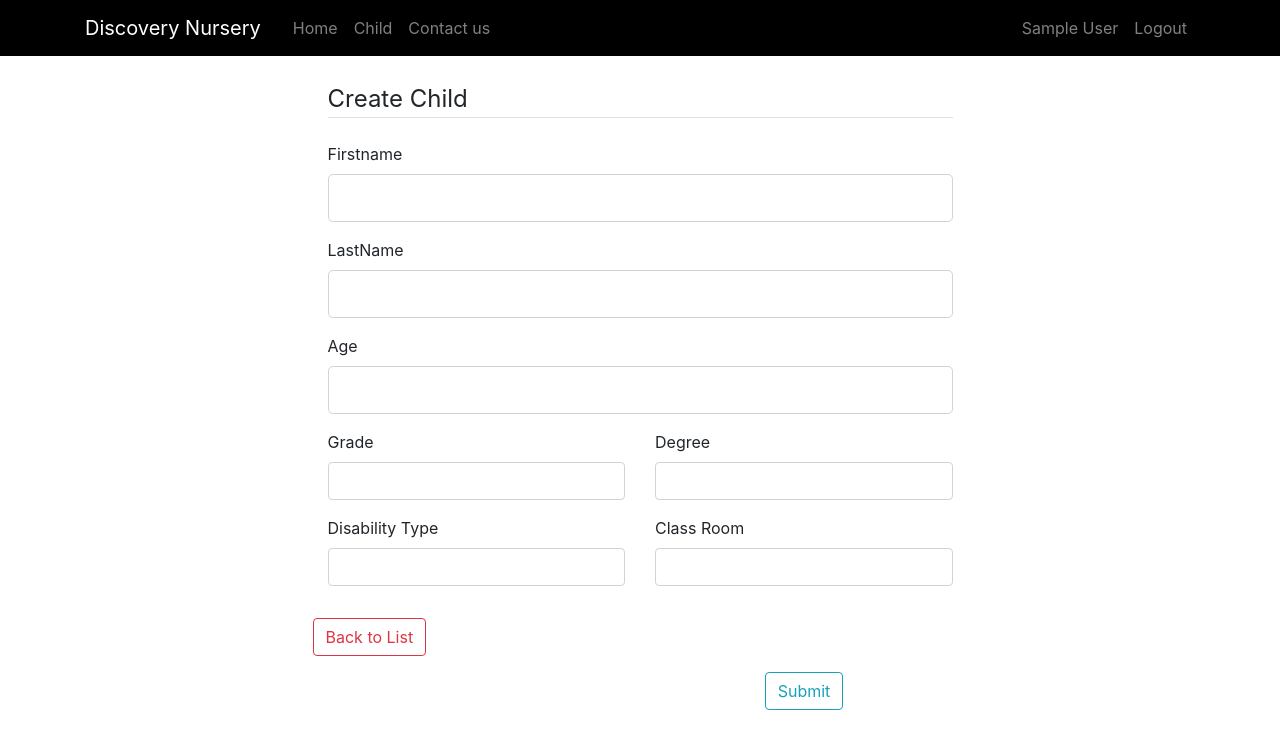
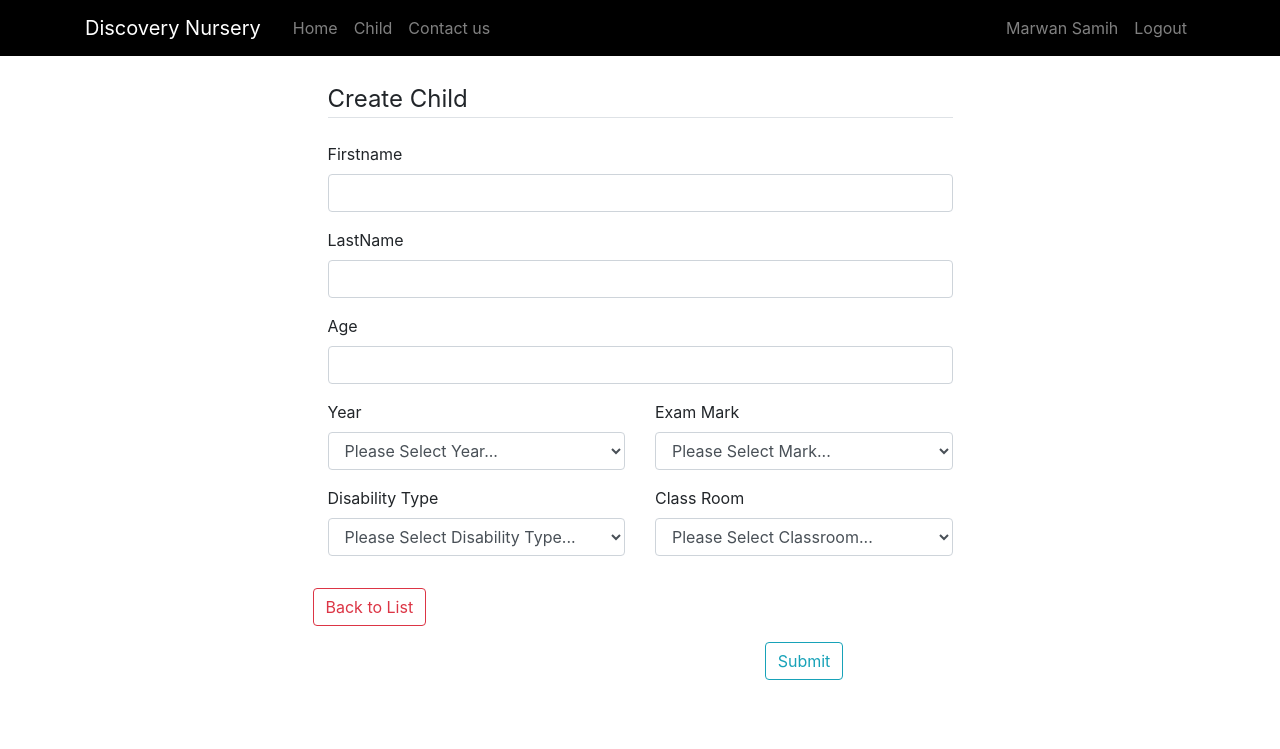
Before and after one commit to MarShallOwn/Discovery_Python, a Flask app: page /child/create in a window 1280 px wide. Shown: the top 749 px of the page. Run offline with Flask 2, Linux system fonts and the light colour scheme; a user stored in the database is signed in; tables that the repository leaves empty hold one stand-in row (values such as "Sample post"); some libraries are stand-ins or nearby versions; some web fonts are replaced.

Commit message:
Change child password button, dropdown lists

```diff
--- a/app/__init__.py
+++ b/app/__init__.py
@@ -7,7 +7,7 @@
 app = Flask(__name__)
 app.config['SQLALCHEMY_TRACK_MODIFICATIONS'] = False
 app.config['SECRET_KEY'] = os.environ.get('SECRET_KEY')
-app.config['SQLALCHEMY_DATABASE_URI'] = os.environ.get('DATABASE_URL')
+app.config['SQLALCHEMY_DATABASE_URI'] = 'sqlite:///Discovery.db'
 db = SQLAlchemy(app)
 bcrypt = Bcrypt(app)
 login_manager = LoginManager(app)
--- a/app/forms.py
+++ b/app/forms.py
@@ -92,6 +92,13 @@
 
     submit = SubmitField('Submit')
 
+years = [(0, 'Please Select Year...'), ("First", "First"), ("Second", "Second"), ("Third", "Third"), ("Fourth", "Fourth"), ("Fifth", "Fifth")]
+
+marks = [(0, 'Please Select Mark...'), ("A+", "A+"), ("A", "A"), ("B+", "B+"), ("B", "B"), ("C+", "C+"), ("C", "C"), ("D+", "D+"), ("D", "D")]
+
+disability_types = [(0, 'Please Select Disability Type...'), ("Autism", "Autism"), ("Blindness", "Blindness"), ("Deafness", "Deafness"), ("Emotional Disturbance", "Emotional Disturbance"), ("Hearing Impairment", "Hearing Impairment"), ("Intellectual Disability", "Intellectual Disability"), ("Multiple Disabilities", "Multiple Disabilities"), ("Orthopedic Impairment", "Orthopedic Impairment"), ("Other Health Impaired", "Other Health Impaired"), ("Specific Learning Disability", "Specific Learning Disability"), ("Speech or Language Impairment", "Speech or Language Impairment"), ("Traumatic Brain Injury", "Traumatic Brain Injury"), ("Visual Impairment", "Visual Impairment") ]
+
+classrooms = [(0, 'Please Select Classroom...'), ("A", "A"), ("B", "B"), ("C", "C"), ("D","D"), ("E", "E")]
 
 class ChildForm(FlaskForm):
 
@@ -101,13 +108,13 @@
 
     age = IntegerField('Age', validators=[DataRequired()])
 
-    grade = IntegerField('Grade', validators=[DataRequired()])
+    year = SelectField('Year', validators=[DataRequired()], choices=years)
 
-    degree = StringField('Degree', validators=[DataRequired()])
+    mark = SelectField('Exam Mark', validators=[DataRequired()], choices=marks)
 
-    disability_type = StringField('Disability Type', validators=[DataRequired()])
+    disability_type = SelectField('Disability Type', validators=[DataRequired()], choices=disability_types)
 
-    class_room = StringField("Class Room", validators=[DataRequired()])
+    class_room = SelectField("Class Room", validators=[DataRequired()], choices=classrooms)
 
     submit = SubmitField('Submit')
 
--- a/app/models.py
+++ b/app/models.py
@@ -27,8 +27,8 @@
     LastName = db.Column(db.String(25), nullable=False)
     Password = db.Column(db.String(20),nullable=False)
     Age = db.Column(db.Integer, nullable=False)
-    Grade = db.Column(db.Integer, nullable=False)
-    Degree = db.Column(db.String(10))
+    Year = db.Column(db.String(10), nullable=False)
+    Mark = db.Column(db.String(10))
     Disability_Type = db.Column(db.String(50), nullable=False)
     ClassRoom = db.Column(db.String(10), nullable = False)
     teacher_id = db.Column(db.String(50), db.ForeignKey('teacher.id'))
--- a/app/routes.py
+++ b/app/routes.py
@@ -3,7 +3,7 @@
 from random import choice
 from string import ascii_letters, digits
 from datetime import date
-from flask import render_template, url_for, flash, redirect, request, abort
+from flask import render_template, url_for, flash, redirect, request, abort, jsonify
 from app import app, db, bcrypt
 from app.forms import RegistrationForm, LoginForm, UpdateAccountForm, ChildForm, TeacherForm, ParentForm, EmployeeForm
 from app.models import User, Employee, Teacher, Parent, Child
@@ -119,7 +119,7 @@
 def child_create():
     form = ChildForm()
     if form.validate_on_submit():
-        child = Child(id=str(uuid4()), FirstName=form.firstname.data, LastName=form.lastname.data, Password= randomString(8), Age= form.age.data, Grade = form.grade.data, Degree= form.degree.data.upper(), Disability_Type = form.disability_type.data, ClassRoom= form.class_room.data.upper())
+        child = Child(id=str(uuid4()), FirstName=form.firstname.data, LastName=form.lastname.data, Password= randomString(8), Age= form.age.data, Year = form.year.data, Mark= form.mark.data.upper(), Disability_Type = form.disability_type.data, ClassRoom= form.class_room.data.upper())
         print(child.id)
         parent = Parent(id=str(uuid4()), child_id=child.id)
         db.session.add(child)
@@ -183,6 +183,17 @@
         return redirect(url_for('home'))
 """
 
+@app.route('/child/change/password')
+@login_required
+def change_child_password():
+    child = Child.query.get(request.args.get('Id'))
+    child.Password = randomString(8)
+    parent = Parent.query.filter_by(child_id=child.id).first()
+    parent.user_id = None
+    db.session.commit()
+    return jsonify(child.Password)
+
+
 @app.route('/child/<child_id>/delete')
 @login_required
 def child_delete(child_id):
@@ -198,7 +209,7 @@
 @app.route('/child/<child_id>/confirm_delete', methods=['POST'])
 def child_confirm_delete(child_id):
     child = Child.query.get_or_404(child_id)
-    parent = Parent.query.filter_by(child_id=child.id)
+    parent = Parent.query.filter_by(child_id=child.id).first()
   #  if current_user.role == 'Admin' or current_user == guest.user:
     db.session.delete(child)
     db.session.delete(parent)
@@ -225,8 +236,8 @@
         child.FirstName = form.firstname.data
         child.LastName = form.lastname.data
         child.Age = form.age.data
-        child.Grade = form.grade.data
-        child.Degree = form.degree.data.upper()
+        child.Year = form.year.data
+        child.Mark = form.mark.data.upper()
         child.Disability_Type = form.disability_type.data
         child.ClassRoom = form.class_room.data.upper()
         db.session.commit()
@@ -239,8 +250,8 @@
         form.firstname.data = child.FirstName
         form.lastname.data = child.LastName
         form.age.data = child.Age
-        form.grade.data = child.Grade
-        form.degree.data = child.Degree
+        form.year.data = child.Year
+        form.mark.data = child.Mark
         form.disability_type.data = child.Disability_Type
         form.class_room.data = child.ClassRoom
     return render_template('child_update.html', title="Reservation Update", form=form)
--- a/app/templates/child_create.html
+++ b/app/templates/child_create.html
@@ -13,16 +13,16 @@
                     {{ form.firstname.label(class="form-control-label") }}
 
                     {% if form.firstname.errors %}
-                    <div class="col-md-10">
-                        {{ form.firstname(class="form-control form-control-lg is-invalid") }}
-                    </div>
+
+                        {{ form.firstname(class="form-control is-invalid") }}
+
                         <div class="invalid-feedback">
                             {% for error in form.firstname.errors %}
                                 <span>{{error}}</span>
                             {% endfor %}
                         </div>
                     {% else %}
-                        {{ form.firstname(class="form-control form-control-lg") }}
+                        {{ form.firstname(class="form-control") }}
                     {% endif %}
             </div>
 
@@ -30,16 +30,16 @@
                     {{ form.lastname.label(class="form-control-label") }}
 
                     {% if form.lastname.errors %}
-                    <div class="col-md-10">
-                        {{ form.lastname(class="form-control form-control-lg is-invalid") }}
-                    </div>
+
+                        {{ form.lastname(class="form-control is-invalid") }}
+
                         <div class="invalid-feedback">
                             {% for error in form.lastname.errors %}
                                 <span>{{error}}</span>
                             {% endfor %}
                         </div>
                     {% else %}
-                        {{ form.lastname(class="form-control form-control-lg") }}
+                        {{ form.lastname(class="form-control") }}
                     {% endif %}
             </div>
 
@@ -47,55 +47,53 @@
                     {{ form.age.label(class="form-control-label") }}
 
                     {% if form.age.errors %}
-                    <div class="col-md-10">
-                        {{ form.age(class="form-control form-control-lg is-invalid") }}
-                    </div>
+
+                        {{ form.age(class="form-control is-invalid") }}
+
                         <div class="invalid-feedback">
                             {% for error in form.age.errors %}
                                 <span>{{error}}</span>
                             {% endfor %}
                         </div>
                     {% else %}
-                        {{ form.age(class="form-control form-control-lg") }}
+                        {{ form.age(class="form-control") }}
                     {% endif %}
             </div>
 
             <div class="row">
                 <div class="form-group col-md-6">
-                    {{form.grade.label(class="form-label")}}
+                    {{form.year.label(class="form-label")}}
 
-                    {% if form.grade.errors %}
+                    {% if form.year.errors %}
 
-                    <div class="col-md-10">
-                        {{ form.grade(class="form-control form-control-lg is-invalid") }}
-                    </div>
+                        {{ form.year(class="form-control is-invalid") }}
+
                 <div class="invalid-feedback">
-                        {% for error in form.grade.errors %}
+                        {% for error in form.year.errors %}
                         <span>{{error}}</span>
                         {% endfor %}
                     </div>
 
                 {% else %}
-                {{ form.grade(class="form-control") }}
+                {{ form.year(class="form-control") }}
                 {% endif %}
                 </div>
 
                 <div class="form-group col-md-6">
-                    {{form.degree.label(class="form-label")}}
+                    {{form.mark.label(class="form-label")}}
 
-                    {% if form.degree.errors %}
+                    {% if form.mark.errors %}
 
-                    <div class="col-md-10">
-                        {{ form.degree(class="form-control form-control-lg is-invalid") }}
-                    </div>
+                        {{ form.mark(class="form-control is-invalid") }}
+
                 <div class="invalid-feedback">
-                        {% for error in form.degree.errors %}
+                        {% for error in form.mark.errors %}
                         <span>{{error}}</span>
                         {% endfor %}
                     </div>
 
                 {% else %}
-                {{ form.degree(class="form-control") }}
+                {{ form.mark(class="form-control") }}
                 {% endif %}
                 </div>
             </div>
@@ -107,9 +105,8 @@
 
                         {% if form.disability_type.errors %}
 
-                        <div class="col-md-10">
-                            {{ form.disability_type(class="form-control form-control-lg is-invalid") }}
-                        </div>
+                        {{ form.disability_type(class="form-control is-invalid") }}
+
                     <div class="invalid-feedback">
                             {% for error in form.disability_type.errors %}
                             <span>{{error}}</span>
@@ -127,9 +124,9 @@
 
                         {% if form.class_room.errors %}
 
-                        <div class="col-md-10">
-                            {{ form.class_room(class="form-control form-control-lg is-invalid") }}
-                        </div>
+
+                        {{ form.class_room(class="form-control is-invalid") }}
+
                     <div class="invalid-feedback">
                             {% for error in form.class_room.errors %}
                             <span>{{error}}</span>
--- a/app/templates/child_list.html
+++ b/app/templates/child_list.html
@@ -36,7 +36,7 @@
                 Age
             </th>
             <th>
-                Grade
+                Year
             </th>
             <th>
               Disability Type
@@ -60,7 +60,7 @@
                 <p>{{child.Age}}</p>
             </td>
             <td>
-                  <p>{{child.Grade}}</p>
+                  <p>{{child.Year}}</p>
               </td>
               <td>
                   <p>{{child.Disability_Type}}</p>
--- a/app/templates/child_list_search_ajax.html
+++ b/app/templates/child_list_search_ajax.html
@@ -10,7 +10,7 @@
         <p>{{child.Age}}</p>
     </td>
     <td>
-          <p>{{child.Grade}}</p>
+          <p>{{child.Year}}</p>
       </td>
       <td>
           <p>{{child.Disability_Type}}</p>
--- a/app/templates/information_to_parent.html
+++ b/app/templates/information_to_parent.html
@@ -5,8 +5,8 @@
 <h3> FirstName: {{child.FirstName}}</h3>
 <h3> LastName: {{child.LastName}}</h3>
 <h3> Age: {{child.Age}}</h3>
-<h3> Grade: {{child.Grade}}</h3>
-<h3> Degree: {{child.Degree}}</h3>
+<h3> Year: {{child.Year}}</h3>
+<h3> Mark: {{child.Mark}}</h3>
 <h3> Disability Type: {{child.Disability_Type}}</h3>
 <h3> ClassRoom: {{child.ClassRoom}}</h3>
 </div>
```
Also changed, not shown: app/templates/account.html (+10 -10 lines), app/templates/child_delete.html (+4 -4 lines), app/templates/child_details.html (+27 -5 lines), app/templates/child_report.html (+6 -6 lines), app/templates/child_update.html (+32 -32 lines), app/templates/login.html (+4 -4 lines), app/templates/register.html (+14 -14 lines), app/Discovery.db.
